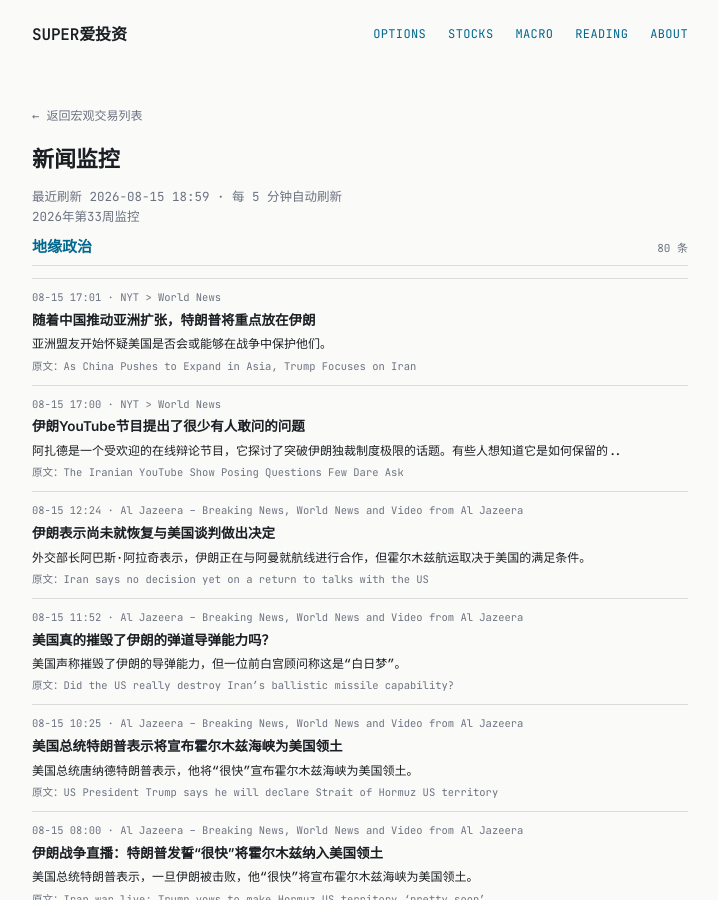
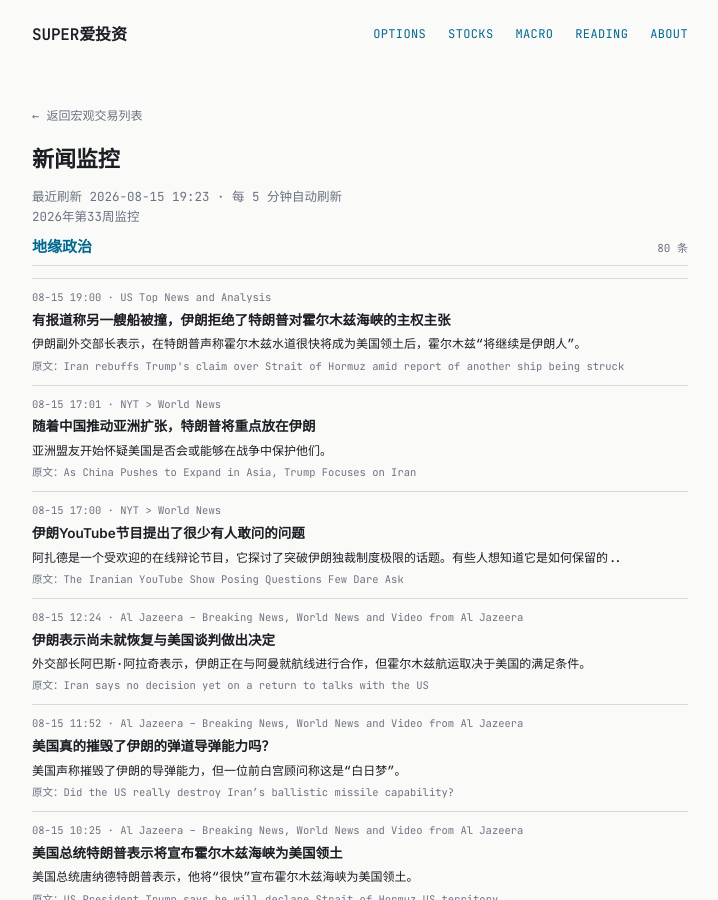
Before and after one commit to tang3super/tang3super.github.io, a Jekyll site: the page built from macro-trade/news-digest.md, in a window 1280 px wide and 900 px high. Shown: the whole window, without its empty margins (280-998 px from the left). Built offline with Jekyll 4.4.1, drawn with Linux system fonts in a browser that asks for light colours; some of the changed text lies outside the part shown.

Commit message:
sync news-digest article

```diff
--- a/macro-trade/news-digest.md
+++ b/macro-trade/news-digest.md
@@ -5,11 +5,18 @@ title: 新闻监控
 date: '2026-08-15'
 summary: 2026年第33周监控
 week_label: 2026年第33周监控
-last_updated: 2026-08-15 18:59
+last_updated: 2026-08-15 19:23
 refresh_note: 每 5 分钟自动刷新
 topics:
 - name: 地缘政治
   items:
+  - title: Iran rebuffs Trump's claim over Strait of Hormuz amid report of another ship being struck
+    summary: Iran's deputy foreign minister says Hormuz "will remain Iranian" after Trump's claim that the waterway would soon become U.S. territory.
+    link: https://www.cnbc.com/2026/08/15/iran-rebuffs-trumps-claim-over-hormuz-amid-report-of-ship-strike.html
+    source: US Top News and Analysis
+    time: 08-15 19:00
+    title_zh: 有报道称另一艘船被撞，伊朗拒绝了特朗普对霍尔木兹海峡的主权主张
+    summary_zh: 伊朗副外交部长表示，在特朗普声称霍尔木兹水道很快将成为美国领土后，霍尔木兹“将继续是伊朗人”。
   - title: As China Pushes to Expand in Asia, Trump Focuses on Iran
     summary: Asian allies are beginning to wonder whether the United States would or could defend them in a war.
     link: https://www.nytimes.com/2026/08/15/us/politics/china-expansion-asia-trump-iran.html
```
Also changed, not shown: other parts of macro-trade/news-digest.md (+0 -7 lines).
